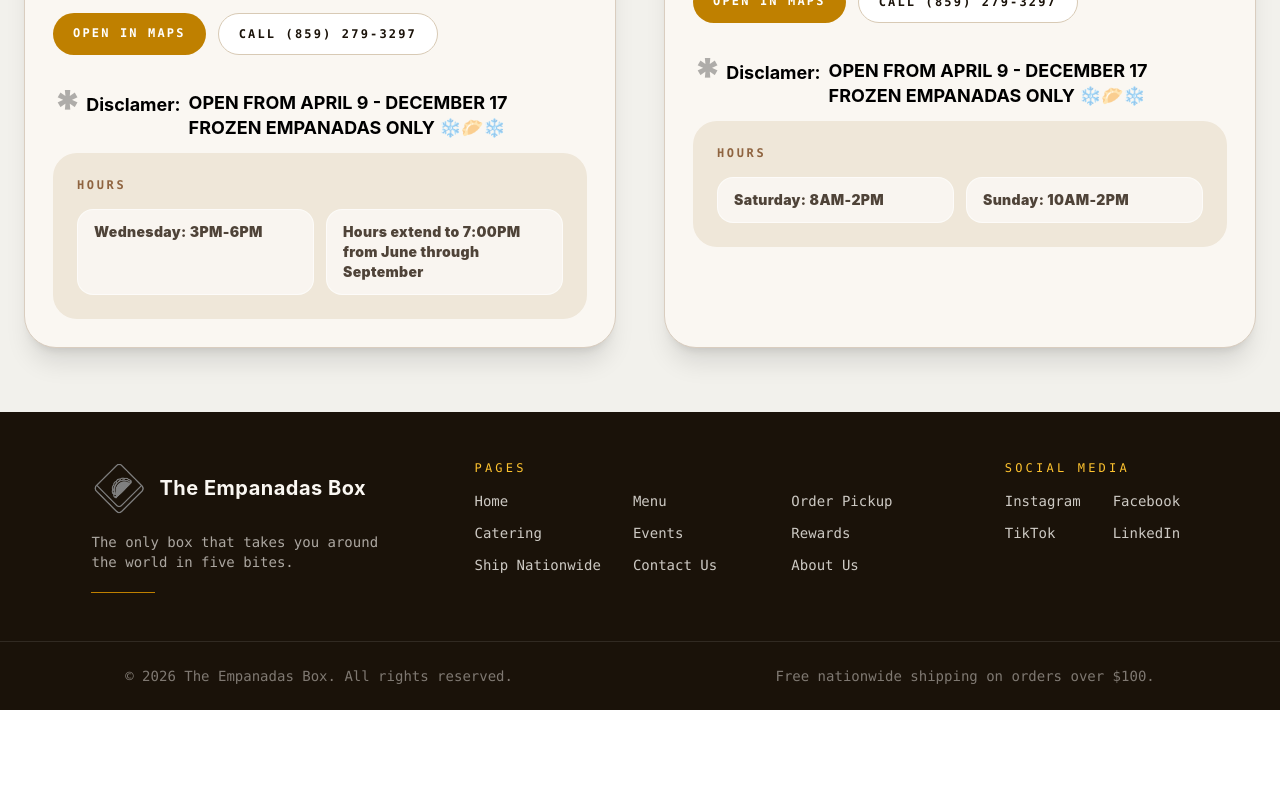
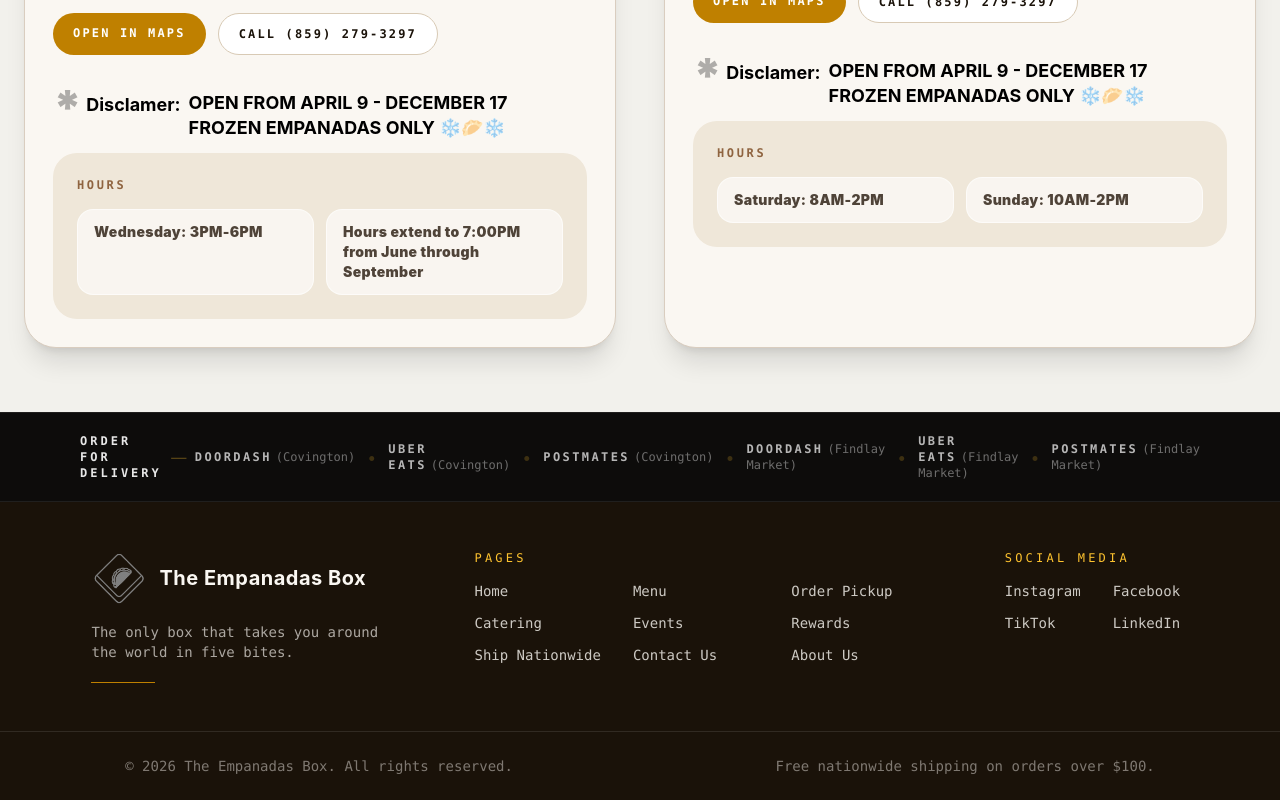
Before and after one commit to Jowohny/TheEmpanadasBox, a React (Vite) app: page /OrderPickup in a window 1280 px wide. Shown: the part 2712-3512 px from the top of the page. Before the commit the page ends 3422 px from the top, so only its background shows below. Built offline with nearby package versions, Linux system fonts and the light colour scheme.

Commit message:
delivery banner and lazy loading for less google api calls

```diff
--- a/src/components/ReviewCard.tsx
+++ b/src/components/ReviewCard.tsx
@@ -37,7 +37,7 @@ const ReviewCard = ({ review }: ReviewCardProps) => {
 					{review.images.length > 0 && (
 						<div className="mt-3 flex gap-2">
 							{review.images.map((src) => (
-								<img key={src} src={src} className="w-[31.5%] shrink-0 rounded-lg border border-[#ede5d8] object-cover" referrerPolicy="no-referrer"/>
+								<img key={src} src={src} className="w-[31.5%] shrink-0 rounded-lg border border-[#ede5d8] object-cover" loading="lazy" referrerPolicy="no-referrer"/>
 							))}
 						</div>
 					)}
--- a/src/pages/OrderPickup.tsx
+++ b/src/pages/OrderPickup.tsx
@@ -2,6 +2,30 @@ import LocationCard from '../components/LocationCard';
 import MarketLocationCard from '../components/MarketLocationCard';
 import Locations from '../data/LocationInfo';
 import MarketLocations from '../data/MarketLocationInfo';
+
+const DoorDashIcon = () => (
+  <svg viewBox="0 0 24 24" className="h-4 w-4 fill-current" xmlns="http://www.w3.org/2000/svg">
+    <path d="M12.003 0C5.374 0 0 5.372 0 11.997c0 6.628 5.374 12 12.003 12C18.63 24 24 18.625 24 11.997 24 5.372 18.63 0 12.003 0zm5.09 9.356H9.875a2.644 2.644 0 0 0 0 5.288h1.663v2.374H9.875a5.018 5.018 0 1 1 0-10.036h7.217v2.374z"/>
+  </svg>
+)
+
+const UberEatsIcon = () => (
+  <svg viewBox="0 0 24 24" className="h-4 w-4 fill-current" xmlns="http://www.w3.org/2000/svg">
+    <path d="M12 0C5.373 0 0 5.373 0 12s5.373 12 12 12 12-5.373 12-12S18.627 0 12 0zm-1.273 6.545h2.546v5.092a1.273 1.273 0 1 0 2.545 0V6.545h2.546v5.092a3.818 3.818 0 0 1-7.637 0V6.545zm-4.363 0h7.272v2.273H8.727v1.136h2.91v2.273h-2.91v1.136h3.637v2.273H6.364V6.545z"/>
+  </svg>
+)
+
+const PostmatesIcon = () => (
+  <svg viewBox="0 0 24 24" className="h-4 w-4 fill-current" xmlns="http://www.w3.org/2000/svg">
+    <path d="M12 0C5.373 0 0 5.373 0 12s5.373 12 12 12 12-5.373 12-12S18.627 0 12 0zm5.8 16.4H6.2c-.44 0-.8-.36-.8-.8V8.4c0-.44.36-.8.8-.8h11.6c.44 0 .8.36.8.8v7.2c0 .44-.36.8-.8.8zm-5.8-6.8a2.4 2.4 0 1 0 0 4.8 2.4 2.4 0 0 0 0-4.8z"/>
+  </svg>
+)
+
+const deliveryServices = [
+  { key: 'doordashLink',    label: 'DoorDash',  Icon: DoorDashIcon  },
+  { key: 'uberEatsLinks',   label: 'Uber Eats', Icon: UberEatsIcon  },
+  { key: 'postmatesLink',   label: 'Postmates', Icon: PostmatesIcon },
+]
 
 const OrderPickup = () => {
 
@@ -72,6 +96,36 @@ const OrderPickup = () => {
 					</div>
 				</div>
 			</div>
+			<div className="flex items-center justify-center gap-3 bg-[#0d0c0b] px-20 py-5 border-y border-white/8">
+				<p className="font-mono text-xs font-black uppercase tracking-[0.25em] text-white/90">
+					Order for Delivery
+				</p>
+
+				<span className="text-[#fec32f]/30 scale-x-[3]">-</span>
+
+				{Locations.flatMap((location, li) =>
+					deliveryServices.map(({ key, label }, si) => {
+						const href = location[key as keyof typeof location] as string
+						const isLast = li === Locations.length - 1 && si === deliveryServices.length - 1
+						return (
+							<div key={`${li}-${si}`} className="flex items-center gap-3">
+								<a
+									href={href}
+									target="_blank"
+									rel="noopener noreferrer"
+									className="cursor-pointer font-mono text-xs font-black uppercase tracking-[0.2em] text-white/70 transition-colors duration-200 hover:text-[#fec32f]"
+								>
+									{label}
+									<span className="ml-1 font-normal normal-case tracking-normal text-white/40">
+										({location.name.split('\n')[1]})
+									</span>
+								</a>
+								{!isLast && <span className="text-[#fec32f]/20">&bull;</span>}
+							</div>
+						)
+					})
+				)}
+			</div>
 		</div>
 	)
 }
```
